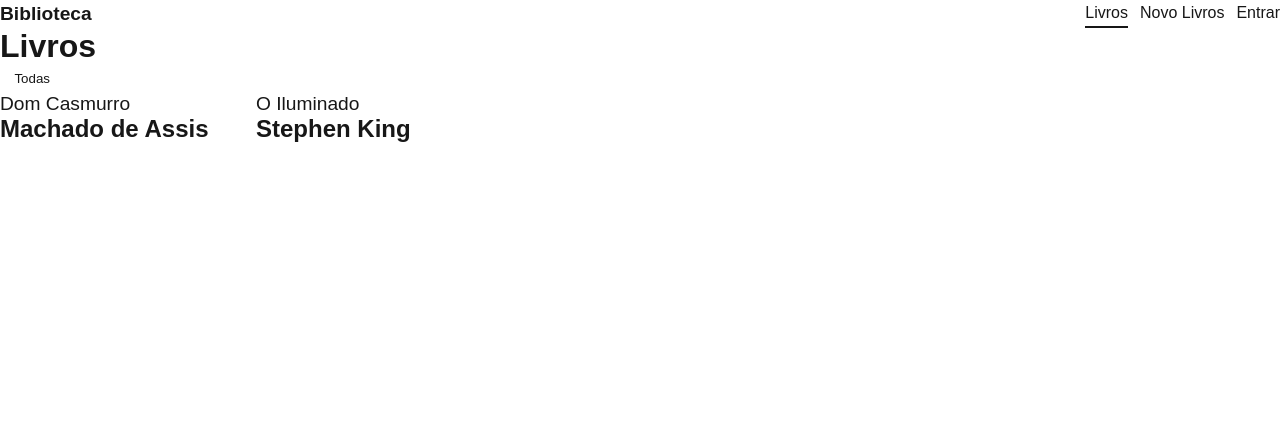
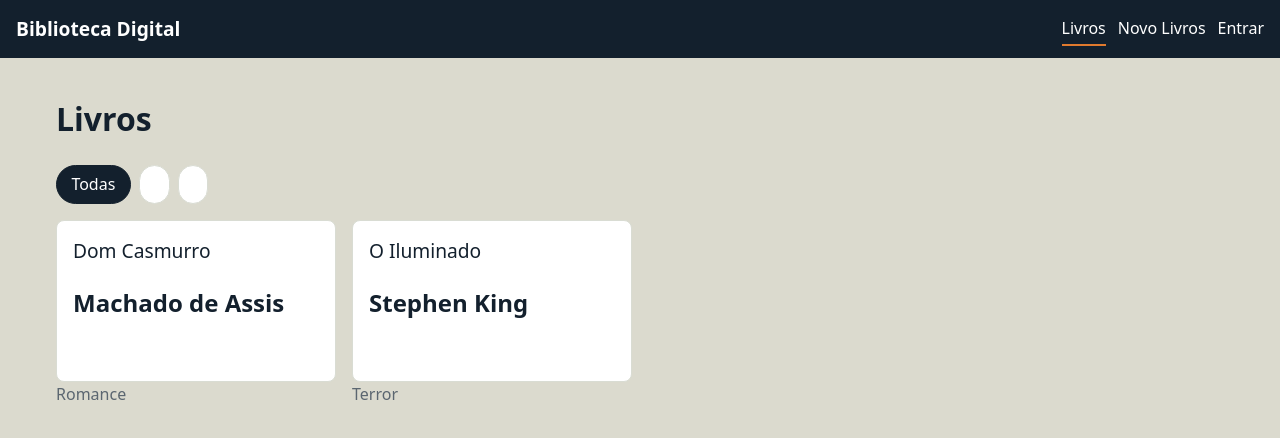
Before and after one commit to joaopaulo827/ProjetoBiblioteca, a Next.js app in the folder frontend/: page / in a window 1280 px wide. Shown: the top 438 px of the page. Built offline with nearby package versions, Linux system fonts and the light colour scheme.

Commit message:
"Alteração nas cores e alguns detalhes"

```diff
--- a/frontend/app/globals.css
+++ b/frontend/app/globals.css
@@ -1,49 +1,68 @@
 :root {
-  --background: #ffffff;
-  --foreground: #171717;
-}
-
-@media (prefers-color-scheme: dark) {
-  :root {
-    --background: #0a0a0a;
-    --foreground: #ededed;
-  }
-}
-
-html {
-  height: 100%;
-}
-
-html,
-body {
-  max-width: 100vw;
-  overflow-x: hidden;
-}
-
-body {
-  min-height: 100%;
-  display: flex;
-  flex-direction: column;
-  color: var(--foreground);
-  background: var(--background);
-  font-family: Arial, Helvetica, sans-serif;
-  -webkit-font-smoothing: antialiased;
-  -moz-osx-font-smoothing: grayscale;
+  --cor-fundo: #dbdace;
+  --cor-superficie: #FFFFFF;
+  --cor-texto: #13202D;
+  --cor-texto-suave: #5B6670;
+  --cor-principal: #E07A2E;
+  --cor-principal-escura: #B85F1E;
+  --cor-perigo: #C62828;
+  --cor-ok: #2E7D32;
+  --cor-info: #1565C0;
+  --cor-borda: #D9DCD3;
+  --raio: 8px;
+  --espaco: 1rem;
 }
 
 * {
   box-sizing: border-box;
-  padding: 0;
-  margin: 0;
 }
 
-a {
-  color: inherit;
-  text-decoration: none;
+body {
+  margin: 0;
+  font-family: system-ui, "Segoe UI", Roboto, sans-serif;
+  background: var(--cor-fundo);
+  color: var(--cor-texto);
+  line-height: 1.5;
 }
 
-@media (prefers-color-scheme: dark) {
-  html {
-    color-scheme: dark;
-  }
+button,
+input,
+select {
+  font: inherit;
 }
+
+button {
+  cursor: pointer;
+  padding: 0.6rem 1rem;
+  border: none;
+  border-radius: var(--raio);
+  background: var(--cor-principal);
+  color: var(--cor-superficie);
+  font-weight: bold;
+}
+
+button:hover {
+  background: var(--cor-principal-escura);
+}
+
+button:disabled {
+  opacity: 0.5;
+  cursor: not-allowed;
+}
+
+.botao-secundario {
+  background: transparent;
+  color: var(--cor-texto);
+  border: 1px solid var(--cor-borda);
+}
+
+.botao-secundario:hover {
+  background: var(--cor-borda);
+}
+
+.conteudo {
+  width: 100%;
+  max-width: 1200px;
+  margin: 0 auto;
+  padding: var(--espaco);
+}
--- /dev/null
+++ b/frontend/app/livros/[id]/detalhe.module.css
@@ -0,0 +1,38 @@
+.detalhe {
+    max-width: 720px;
+    padding: 1.5rem;
+    background: var(--cor-superficie);
+    border: 1px solid var(--cor-borda);
+    border-radius: var(--raio);
+  }
+
+  .detalhe h1 {
+    margin: 0.25rem 0;
+  }
+
+  .categoria {
+    font-size: 0.8rem;
+    font-weight: bold;
+    color: var(--cor-principal-escura);
+    text-transform: uppercase;
+  }
+
+  .info {
+    color: var(--cor-texto-suave);
+  }
+
+  .acoes {
+    display: flex;
+    flex-wrap: wrap;
+    gap: 0.5rem;
+    margin-top: 1.5rem;
+  }
+
+  .editar {
+    padding: 0.6rem 1rem;
+    border-radius: var(--raio);
+    background: var(--cor-principal);
+    color: var(--cor-superficie);
+    font-weight: bold;
+    text-decoration: none;
+  }
--- a/frontend/components/Cabecalho/Cabecalho.js
+++ b/frontend/components/Cabecalho/Cabecalho.js
@@ -23,7 +23,7 @@ export default function Cabecalho() {
   return (
     <header className={styles.cabecalho}>
       <Link href="/" className={styles.marca}>
-        Biblioteca
+        Biblioteca Digital
       </Link>
       <nav className={styles.menu}>
         {LINKS.map((link) => (
--- a/frontend/components/CardLivro/CardLivro.js
+++ b/frontend/components/CardLivro/CardLivro.js
@@ -9,7 +9,7 @@ export default function CardLivro({ livros }) {
         <h2 className={styles.autor}>{livros.autor}</h2>
       </Link>
       <p className={styles.info}>
-          {livros.disponivel}
+          {livros.genero}
         </p>
     </li>
   );
```
